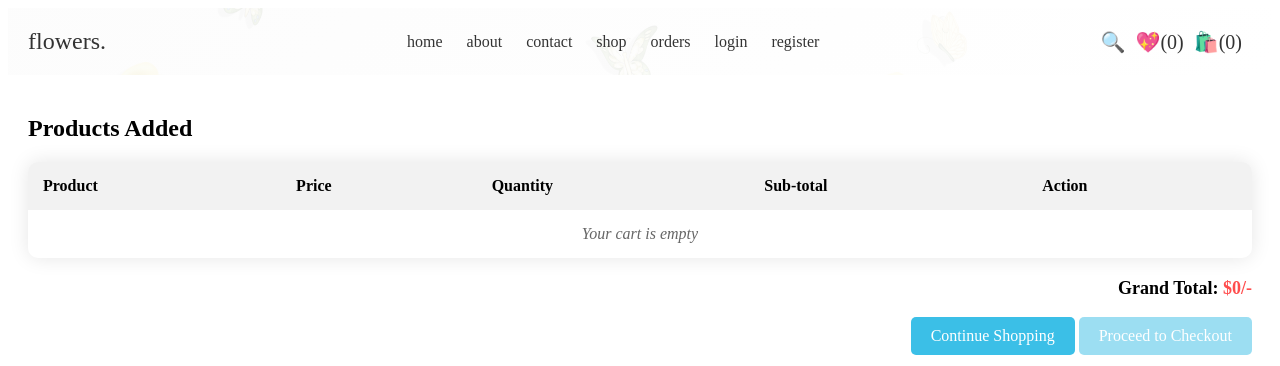
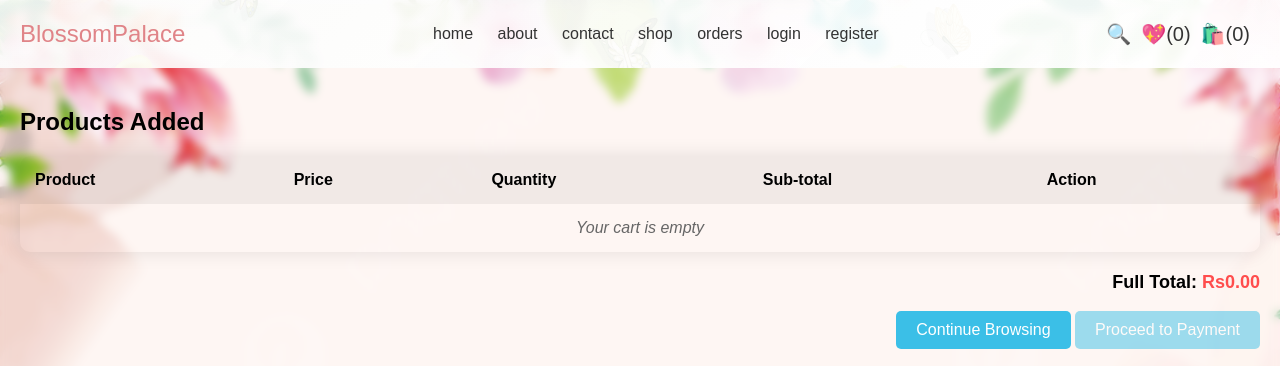
Before and after one commit to SandunLB/Flower-store-website, a PHP site: page /cart.php in a window 1280 px wide. Shown: the top 366 px of the page. Run offline with PHP 8.4, Linux system fonts and the light colour scheme; a user stored in the database is signed in; data comes from the database, SQL or seed files in the repository.

Commit message:
front end 100% finished !

```diff
--- a/cart.php
+++ b/cart.php
@@ -68,7 +68,7 @@ if(isset($_POST['update_quantity'])){
                         <img src="uploaded_img/<?php echo $fetch_cart['image']; ?>" alt="" class="product-image">
                         <span class="product-name"><?php echo $fetch_cart['name']; ?></span>
                     </td>
-                    <td>$<?php echo $fetch_cart['price']; ?>/-</td>
+                    <td>Rs<?php echo $fetch_cart['price']; ?>.00</td>
                     <td>
                         <form action="" method="post">
                             <input type="hidden" value="<?php echo $fetch_cart['id']; ?>" name="cart_id">
@@ -76,7 +76,7 @@ if(isset($_POST['update_quantity'])){
                             <input type="submit" value="Update" class="update-btn" name="update_quantity">
                         </form>
                     </td>
-                    <td>$<?php echo $sub_total = ($fetch_cart['price'] * $fetch_cart['quantity']); ?>/-</td>
+                    <td>Rs<?php echo $sub_total = ($fetch_cart['price'] * $fetch_cart['quantity']); ?>.00</td>
                     <td>
                         <a href="cart.php?delete=<?php echo $fetch_cart['id']; ?>" class="delete-btn" onclick="return confirm('Delete this item from cart?');">Delete</a>
                     </td>
@@ -93,9 +93,9 @@ if(isset($_POST['update_quantity'])){
     </div>
 
     <div class="cart-total">
-        <p>Grand Total: <span>$<?php echo $grand_total; ?>/-</span></p>
-        <a href="shop.php" class="continue-btn option-btn">Continue Shopping</a>
-        <a href="checkout.php" class="checkout-btn btn <?php echo ($grand_total > 1) ? '' : 'disabled' ?>">Proceed to Checkout</a>
+        <p>Full Total: <span>Rs<?php echo $grand_total; ?>.00</span></p>
+        <a href="shop.php" class="continue-btn option-btn">Continue Browsing</a>
+        <a href="checkout.php" class="checkout-btn btn <?php echo ($grand_total > 1) ? '' : 'disabled' ?>">Proceed to Payment</a>
     </div>
 
 </section>
--- a/contact.php
+++ b/contact.php
@@ -45,7 +45,7 @@ if(isset($_POST['send'])){
 
 <section class="contact">
     <div class="container">
-        <h2 class="title">Get in Touch</h2>
+        <h2 class="title">What's on Your Mind!</h2>
         <form action="" method="POST" class="contact-form">
             <div class="input-group">
                 <input type="text" name="name" placeholder="Your Name" class="box" required>
@@ -57,7 +57,7 @@ if(isset($_POST['send'])){
                 <input type="tel" name="number" placeholder="Your Mobile Number" class="box" required>
             </div>
             <div class="input-group">
-                <textarea name="message" placeholder="Your Message" class="box" required cols="30" rows="6"></textarea>
+                <textarea name="message" placeholder="What's You Thought ! Tell Us :)" class="box" required cols="30" rows="6"></textarea>
             </div>
             <div class="input-group">
                 <input type="submit" value="Send Message" name="send" class="btn">
--- a/css/about.css
+++ b/css/about.css
@@ -2,8 +2,8 @@ body {
     margin: 0;
     padding: 0;
     font-family: Arial, sans-serif;
-    background-image: url('../images/contact.jpg'); /* Replace 'background.jpg' with your image */
-    backdrop-filter: blur(5px); /* Blur effect */
+    background-image: url('../images/contact.jpg');
+    backdrop-filter: blur(5px);
     background-attachment: fixed;
     background-position: center;
     background-size: cover;
--- a/css/cart.css
+++ b/css/cart.css
@@ -1,4 +1,14 @@
-/* Add these styles to your cart.css file */
+body {
+    margin: 0;
+    padding: 0;
+    font-family: Arial, sans-serif;
+    background-image: url('../images/contact.jpg');
+    backdrop-filter: blur(5px);
+    background-attachment: fixed;
+    background-position: center;
+    background-size: cover;
+    color: #000000;
+}
 
 .shopping-cart {
     padding: 20px;
--- a/css/checkout.css
+++ b/css/checkout.css
@@ -1,4 +1,3 @@
-/* Add these styles to your checkout.css file */
 
 body {
     background-color: #f0f0f0;
--- a/css/footer.css
+++ b/css/footer.css
@@ -1,5 +1,5 @@
 .footer {
-    background: linear-gradient(135deg, #fcfcfca4, #ffffffa2), url('../images/footer.png') center/cover; /* Nature-inspired green gradient with background image */
+    background: linear-gradient(135deg, #fcfcfca4, #ffffffa2), url('../images/footer.png') center/cover;
     color: #333;
     padding: 20px 0;
     text-align: center;
@@ -44,7 +44,7 @@
 }
 
 .footer-links ul li a:hover {
-    color: #ffd700; /* Change to your desired hover color */
+    color: #6bee66;
 }
 
 .footer-credit {
--- a/css/header.css
+++ b/css/header.css
@@ -1,5 +1,5 @@
 .header {
-   background: linear-gradient(135deg, #fcfcfcea, #fffffff1), url('../images/header.png') center/cover; /* Nature-inspired green gradient with background image */
+   background: linear-gradient(135deg, #fcfcfcea, #fffffff1), url('../images/header.png') center/cover;
    padding: 20px;
 }
 
@@ -13,14 +13,15 @@
 .header-logo {
    font-size: 24px;
    text-decoration: none;
-   color: #333;
+   color: #e08488;
+
 }
 
 .header-nav ul {
    list-style-type: none;
    margin: 0;
    padding: 0;
-   float: right; /* Float the navigation links to the right */
+   float: right;
 }
 
 .header-nav li {
@@ -93,7 +94,6 @@
    border-radius: 5px;
 }
 
-/* Media Query for Responsive Design */
 @media (max-width: 768px) {
    .header-nav {
        display: none;
--- a/css/orders.css
+++ b/css/orders.css
@@ -2,8 +2,8 @@ body {
     font-family: Arial, sans-serif;
     margin: 0;
     padding: 0;
-    background-image: url('../images/contact.jpg'); /* Replace 'background.jpg' with your image */
-    backdrop-filter: blur(5px); /* Blur effect */
+    background-image: url('../images/contact.jpg');
+    backdrop-filter: blur(5px);
     background-size: cover;
     color: #333;
 }
--- a/footer.php
+++ b/footer.php
@@ -12,9 +12,9 @@
     <div class="footer-container">
         <div class="footer-info">
             <h3>Contact Info</h3>
-            <p>📞 +123-456-7890</p>
-            <p>📧 info@example.com</p>
-            <p>📍 123 Flower Street, City</p>
+            <p>📞 076 247 8252</p>
+            <p>📧 BlossomPalace@Gmail.com</p>
+            <p>📍 123 Flower Street, Kegalle</p>
         </div>
 
         <div class="footer-links">
@@ -29,7 +29,7 @@
     </div>
 
     <div class="footer-credit">
-        &copy; <?php echo date('Y'); ?> Flower Website. All rights reserved.
+        &copy; <?php echo date('Y'); ?> BlossomPalace. All rights reserved.
     </div>
 </footer>
 
--- a/header.php
+++ b/header.php
@@ -16,7 +16,7 @@ if(isset($message)){
 <head>
     <meta charset="UTF-8">
     <meta name="viewport" content="width=device-width, initial-scale=1.0">
-    <title>Flower Website</title>
+    <title>BlossomPalace</title>
     <link rel="stylesheet" href="css/header.css">
 </head>
 <body>
@@ -25,7 +25,7 @@ if(isset($message)){
 
     <div class="header-container">
 
-        <a href="home.php" class="header-logo">flowers.</a>
+        <a href="home.php" class="header-logo">BlossomPalace</a>
 
         <nav class="header-nav">
             <ul>
--- a/orders.php
+++ b/orders.php
@@ -60,7 +60,7 @@ if(!isset($user_id)){
                             <td><?php echo $fetch_orders['address']; ?></td>
                             <td><?php echo $fetch_orders['method']; ?></td>
                             <td><?php echo $fetch_orders['total_products']; ?></td>
-                            <td>$<?php echo $fetch_orders['total_price']; ?>/-</td>
+                            <td>Rs.<?php echo $fetch_orders['total_price']; ?>.00</td>
                             <td><span style="color:<?php echo ($fetch_orders['payment_status'] == 'pending') ? 'tomato' : 'green'; ?>"><?php echo $fetch_orders['payment_status']; ?></span></td>
                         </tr>
                 <?php
--- a/shop.php
+++ b/shop.php
@@ -76,7 +76,7 @@ if(isset($_POST['add_to_cart'])){
 <?php @include 'header.php'; ?>
 
 <section class="products">
-   <h1 class="title">Latest Products</h1>
+   <h1 class="title">Blossom Haven: Your Floral Paradise</h1>
    <div class="box-container">
    <?php
          $select_products = mysqli_query($conn, "SELECT * FROM `products`") or die('query failed');
@@ -90,7 +90,7 @@ if(isset($_POST['add_to_cart'])){
             <div class="overlay">
                <div class="name"><?php echo $fetch_products['name']; ?></div>
                <div class="description"><?php echo $fetch_products['details']; ?></div>
-               <div class="price">$<?php echo $fetch_products['price']; ?>/-</div>
+               <div class="price">Rs.<?php echo $fetch_products['price']; ?>.00</div>
                <div class="btn-container">
                <input type="hidden" name="product_id" value="<?php echo $fetch_products['id']; ?>">
                 <input type="hidden" name="product_name" value="<?php echo $fetch_products['name']; ?>">
```
Also changed, not shown: css/contact.css (+7 -8 lines), css/home.css (+30 -26 lines), css/login.css (+8 -8 lines), css/search.css (+1 -12 lines), css/wishlist.css (+5 -3 lines), home.php (+9 -9 lines), wishlist.php (+3 -4 lines).
